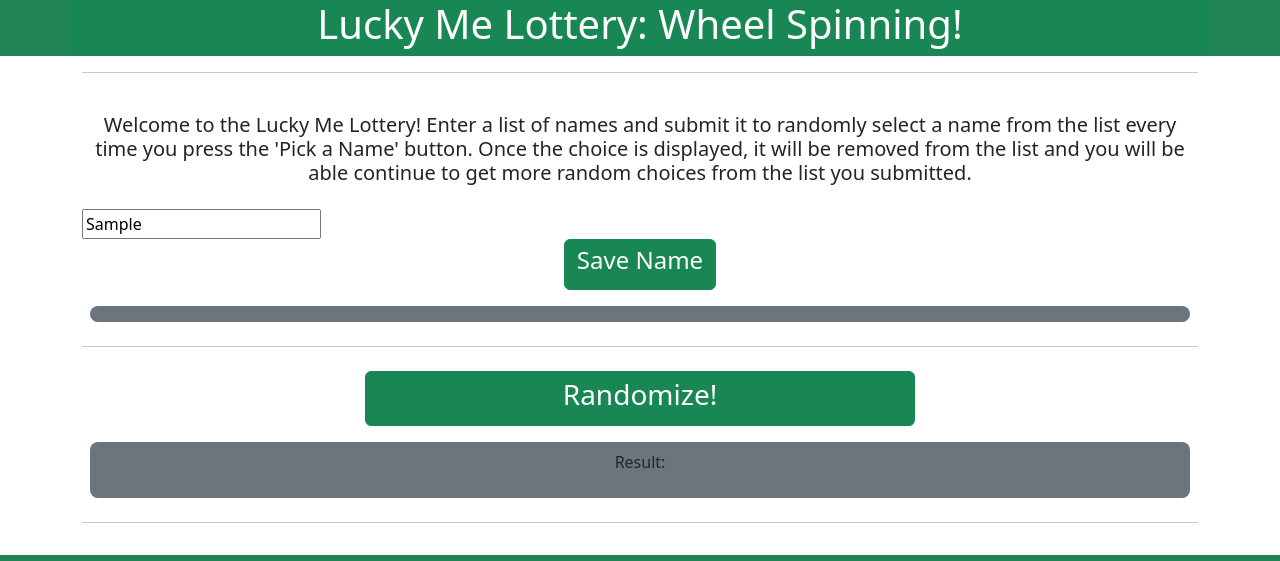
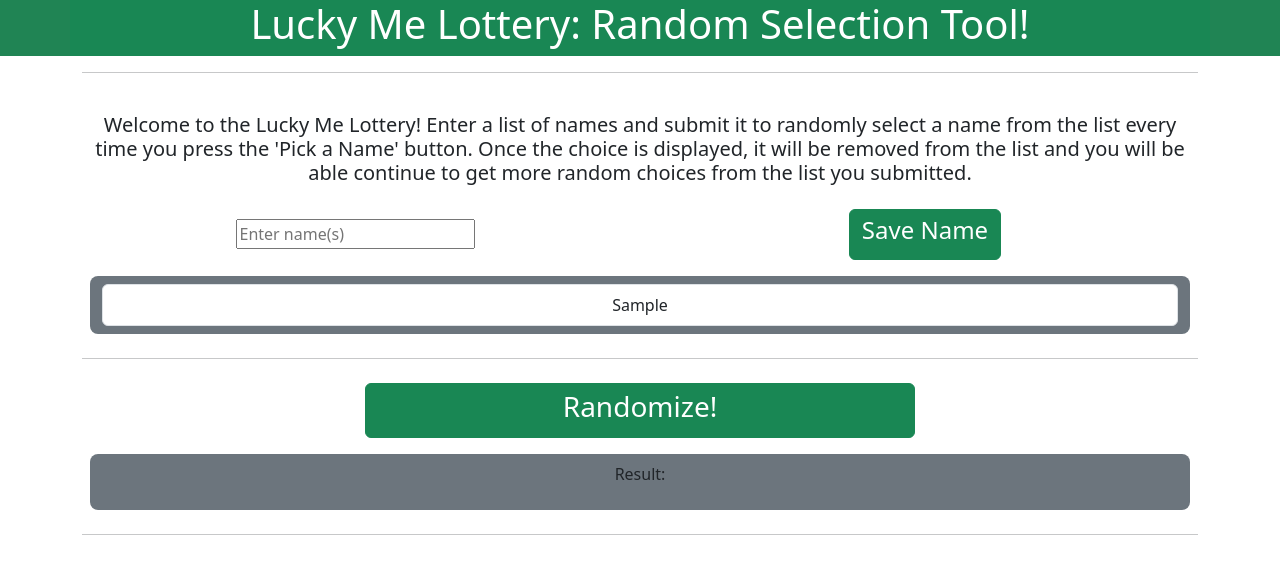
Before and after one commit to zlevin1228/Lucky-Me-Lottery, a plain HTML site: page index.html in a window 1280 px wide. Both pictures are taken after typing "Sample" into the empty fields and a click on the button "Save Name". Shown: the top 561 px of the page. Drawn offline with nearby package versions, Linux system fonts and the light colour scheme.

Commit message:
base java added

```diff
--- a/index.html
+++ b/index.html
@@ -32,7 +32,7 @@
       <div class="container align-items-center bg-success">
         <div class="row justify-content-center align-items-center text-center">
           <div class="col-12 text-center">
-            <h1>Lucky Me Lottery: Wheel Spinning!</h1>
+            <h1>Lucky Me Lottery: Random Selection Tool!</h1>
           </div>
         </div>
       </div>
@@ -52,10 +52,10 @@
         <div
           class="row justify-content-center align-items-center text-center py-2"
         >
-          <div class="col-6 text-center input-group">
-            <input id="nameInput" placeholder="Enter a name(s)" />
+          <div class="col-6 text-center">
+            <input id="nameInput" placeholder="Enter name(s)" />
           </div>
-          <div class="col-6 text-center">
+          <div class="col-6 text-center justify-content-center align-items-center">
             <button id="addNameBtn" class="btn btn-success">
               <h4>Save Name</h4>
             </button>
--- a/script.js
+++ b/script.js
@@ -0,0 +1,26 @@
+const nameArray = []; // Create a list to store names
+
+function addName() {
+  const nameInput = document.getElementById("nameInput"); // Get a trimmed version of the name from the input box
+  const name = nameInput.value.trim();
+  nameArray.push(name);
+  displayNames();
+  nameInput.value = '';
+}
+
+function displayNames() {
+  const nameList = document.getElementById('nameList') // get UL Element
+  nameList.innerHTML = '' // clears the list
+
+  for (let i = 0; i < nameArray.length; i++){
+    const name =  nameArray[i]
+    const li = document.createElement('li')
+    li.className = 'list-group-item'
+    const span = document.createElement('span')
+    span.textContent = name
+    li.appendChild(span)
+    nameList.appendChild(li)
+  }
+}
+
+document.getElementById("addNameBtn").addEventListener("click", addName);
```
